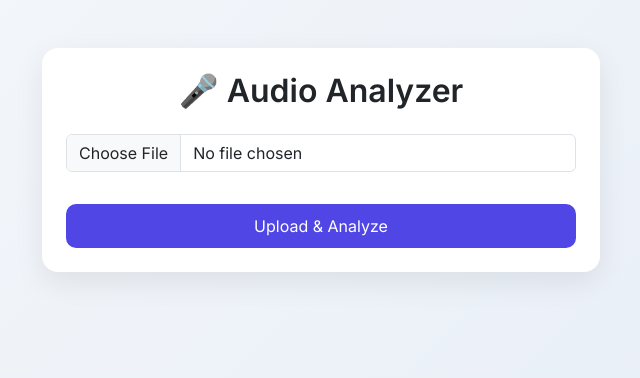
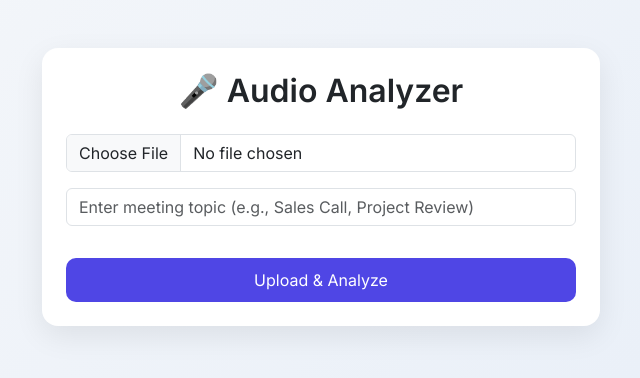
Before and after one commit to JagtapBhuvanesh25/Speech-Transcription-And-Analysis, a Flask app: page / in a window 1280 px wide. Shown: the top 378 px of the page, without its empty margins (319-959 px from the left). Run offline with Flask 3, Linux system fonts and the light colour scheme.

Commit message:
Add topic input to upload form and update sentiment analysis function to accept topic

```diff
--- a/main.py
+++ b/main.py
@@ -6,6 +6,7 @@ from groq import Groq
 
 GROQ_API_KEY = os.getenv("GROQ_API_KEY")
 client = Groq(api_key=GROQ_API_KEY)
+
 app = Flask(__name__)
 os.environ["PATH"] += os.pathsep + "C:\\ffmpeg\\bin"
 
@@ -16,15 +17,19 @@ ALLOWED_EXTENSIONS = {'wav', 'mp3', 'm4a'}
 NUMBER_SPEAKERS = 2
 diarizer = SpeakerDiarizer(num_speakers=NUMBER_SPEAKERS)
 
+
 def allowed_file(filename):
     return '.' in filename and filename.rsplit('.', 1)[1].lower() in ALLOWED_EXTENSIONS
+
 
 def transcribe_audio(audio_path):
     transcript = diarizer.diarize(audio_path)
     print(transcript)
     return transcript
 
-def analyze_sentiment(text):
+
+# 🔥 UPDATED: now takes topic
+def analyze_sentiment(text, topic):
     response = client.chat.completions.create(
         model="llama-3.3-70b-versatile",
         messages=[
@@ -34,21 +39,31 @@ def analyze_sentiment(text):
 You MUST follow the format EXACTLY. Do NOT add extra text, headings, or spacing.
 
 Rules:
-- Output must be plain text (no markdown, no **, no bullet symbols except "-")
-- Keep everything in ONE continuous block (no empty lines between sections)
-- Do NOT include "Transcript"
+- Output must be plain text
+- Keep everything in ONE continuous block
 - Do NOT change section titles
-- Follow spacing exactly as shown
+
+Context:
+Meeting Topic: {topic}
 
 Format:
 
-Emotions(explained in detail):
-- Speaker 1: <detailed explanation>
-- Speaker 2: <detailed explanation>
-Relationship(between the users explained situation wise):
-- <detailed explanation>
-Overall Sentiment(detailed but easy to understand):
-- <detailed explanation>
+Summary(in context of the meeting topic):
+- <clear summary aligned with topic>
+
+Key Discussion Points(relevant to topic):
+- <point 1>
+- <point 2>
+
+Speaker Insights(in context of topic):
+- Speaker 1: <role, behavior, contribution>
+- Speaker 2: <role, behavior, contribution>
+
+Action Items(if any):
+- <actionable outcomes>
+
+Overall Sentiment(in context of topic):
+- <final evaluation>
 
 Now analyze this conversation:
 
@@ -59,6 +74,7 @@ Now analyze this conversation:
     )
 
     return response.choices[0].message.content
+
 
 @app.route('/')
 def upload_form():
@@ -75,6 +91,9 @@ def upload_file():
     if file.filename == '':
         return jsonify({'error': 'No selected file'})
 
+    # 🔥 NEW: get topic from frontend
+    topic = request.form.get("topic", "General conversation")
+
     if file and allowed_file(file.filename):
         filename = secure_filename(file.filename)
 
@@ -82,9 +101,12 @@ def upload_file():
         file.save(filepath)
 
         print(f"Saved file at: {filepath}")
+        print(f"Meeting Topic: {topic}")
 
         transcript = transcribe_audio(filepath)
-        sentiment_analysis = analyze_sentiment(transcript)
+
+        # 🔥 pass topic here
+        sentiment_analysis = analyze_sentiment(transcript, topic)
 
         return jsonify({
             'transcript': transcript,
--- a/templates/upload.html
+++ b/templates/upload.html
@@ -78,8 +78,15 @@
             <h2 class="text-center mb-4">🎤 Audio Analyzer</h2>
 
             <form id="uploadForm" action="{{ url_for('upload_file') }}" method="POST" enctype="multipart/form-data">
+
                 <div class="mb-3">
                     <input type="file" class="form-control" name="file" id="file">
+                </div>
+
+                <!-- NEW: Meeting Topic Input -->
+                <div class="mb-3">
+                    <input type="text" class="form-control" name="topic" id="topic"
+                           placeholder="Enter meeting topic (e.g., Sales Call, Project Review)" required>
                 </div>
 
                 <progress id="uploadProgress" value="0" max="100"></progress>
@@ -142,7 +149,7 @@ $(document).ready(function(){
                         </div>
 
                         <div class="card p-3">
-                            <div class="section-title">🧠 Sentiment Analysis</div>
+                            <div class="section-title">🧠 Analysis</div>
                             <div class="result-box sentiment-box">
                                 <pre>${data.sentiment_analysis}</pre>
                             </div>
```
